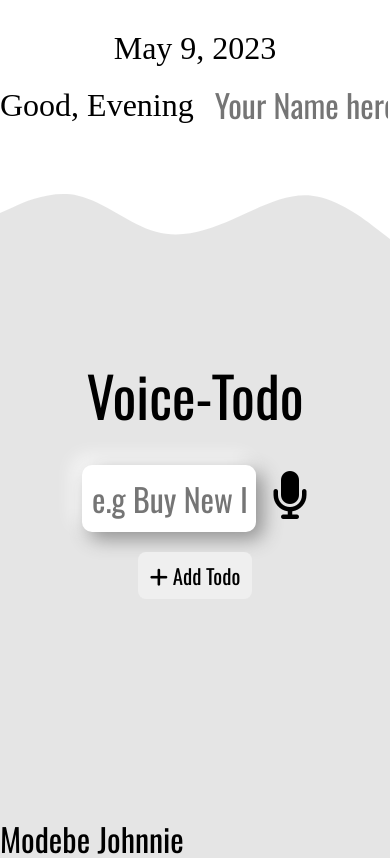
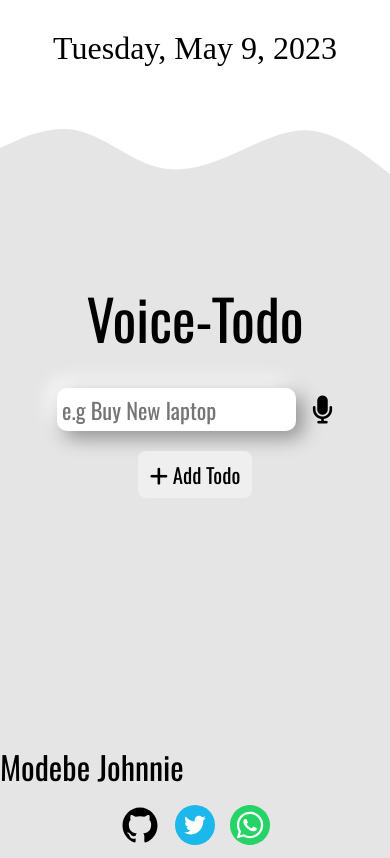
Before and after one commit to johnniedom/VOICETODO, a website built with Vite: page index.html in a window 390 px wide. Shown: the top 858 px of the page. Built offline with nearby package versions, Linux system fonts and the light colour scheme; a web font is replaced by a local one.

Commit message:
upgrage-responsive

```diff
--- a/date.js
+++ b/date.js
@@ -9,3 +9,16 @@ export function cDay (){
       return day
 
 }
+
+export function toDay (){
+    const day = new Intl.DateTimeFormat("en-Us", {
+        day: "numeric",
+        year: `numeric`,
+        month: `long`,
+        weekday : `long`,
+      }).format(new Date)
+
+      console.log(day);
+      return day
+
+}
--- a/index.html
+++ b/index.html
@@ -3,6 +3,7 @@
   <head>
     <meta charset="UTF-8" />
     <meta name="viewport" content="width=device-width, initial-scale=1.0" />
+    <!-- <meta name="viewport" content="width=device-width,height='+window.innerHeight+', initial-scale=1.0"> -->
     <link rel="stylesheet" href="styles/Global.css" />
     <link rel="stylesheet" href="style.css" />
     <script type="module" src="/main.js" defer></script>
@@ -14,7 +15,7 @@
   </head>
   <header>
     <div class="intro-wrapper">
-     <div class="greeting-wrapper">
+     <!-- <div class="greeting-wrapper">
       <span class="greeting">Good, Evening</span>
       <div class="user-name__wrapper">
         <input
@@ -25,7 +26,7 @@
           placeholder="Your Name here"
         />
      </div>
-      </div>
+      </div> -->
       <span class="cur-date"></span>
     </div>
     <div class="wave-wrapper">
--- a/main.js
+++ b/main.js
@@ -3,6 +3,7 @@ import { animate } from "./writeAnimate";
 import { addItem } from "./addTodo";
 import { speakTimer } from "./speak";
 import { cDay } from "./date";
+import { toDay } from "./date";
 
 import "./style.css";
 const wordT = document.querySelector(".voice");
@@ -42,7 +43,7 @@ function checkUI() {
 
 const init = () => {
   // console.log(localStorage);
-  curDate.innerText = `${cDay()}`
+  curDate.innerText = `${toDay()}`
   filterTodo.value = "";
   inputTodo.value = "";
 
--- a/style.css
+++ b/style.css
@@ -38,25 +38,6 @@ header {
   gap: 16px;
 }
 
-/* user_info  SECTION */
-.greeting {
-  /* flex: 1; */
-}
-.user-name__wrapper {
-  width: 250px;
-  display: inline-block;
-  margin: 0;
-  padding: 0;
-  /* flex: 1; */
-}
-.user-name {
-  width: 100%;
-  font-size: 2rem;
-  border-radius: 0;
-  border: none;
-  background-color: inherit;
-}
-
 /* wave */
 .wave-wrapper {
   padding: 0;
@@ -70,74 +51,33 @@ header {
 /* SECTION-1 */
 .sec-1 {
   width: 100%;
-  height: 55%;
-  /* background-color: white; */
+  height: 40%;
   margin: 0 0 15px;
   justify-content: center;
   display: flex;
   flex-direction: column;
   gap: 30px;
   position: relative;
-  margin-bottom: -50px;
+  margin-bottom: 30px;
+
 }
 .wrapper-logo {
   display: flex;
   flex-direction: column;
   align-items: center;
-  /* margin-top: 100px; */
   justify-content: center;
 }
 .voice {
   font-size: 4.2rem;
 }
 
-
-@media only screen and (max-width: 850px) {
-  .user-name {
-    font-size: 2rem;
-  }
-  .greeting-wrapper {
-    gap: 0;
-  }
-
-  .greeting {
-    flex: 1;
-  }
-  .user-name__wrapper {
-    flex: 1;
-  }
-}
-
-@media only screen and (max-width: 400px) {
-  .greeting {
-    flex: 1.2;
-  }
-  .user-name__wrapper {
-    flex: 1;
-  }
-}
-@media only screen and (max-width: 500px) {
-  .voice {
-    font-size: 3.5rem;
-  }
-
-  .fa {
-    font-size: 20px;
-  }
-
-  .input {
-    padding: 5px;
-    font-size: 1.4rem;
-    width: 100%;
-  }
-}
 .wrapper-form {
   display: flex;
   align-items: center;
   justify-content: center;
   gap: 8px;
   flex-wrap: wrap;
-  max-width: 250px;
+  max-width: 350px;
   min-width: 150px;
   margin: 0 auto;
 }
@@ -198,12 +138,7 @@ input:focus {
   margin-left: 36px;
 }
 
-.todo-filter:hover {
-  /* transform: scale((4)); */
-}
-
 /*  TODO-LISTS */
-
 .todo-lists {
   width: 100%;
   height: 100%;
@@ -323,3 +258,24 @@ footer {
   width: 100%;
   height: 100%;
 }
+
+@media only screen and (max-width: 500px) {
+  .voice {
+    font-size: 3.5rem;
+  }
+
+  .fa {
+    font-size: 28px;
+  }
+
+  .input {
+    padding: 5px;
+    font-size: 1.4rem;
+    width: 100%;
+  }
+
+  .sec-1 {
+    margin-top: 40px;
+
+  }
+}
```
